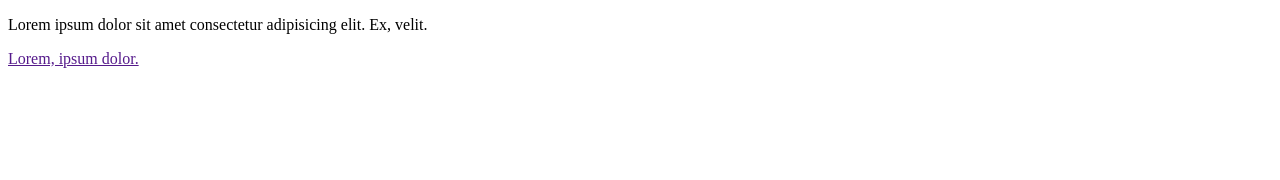
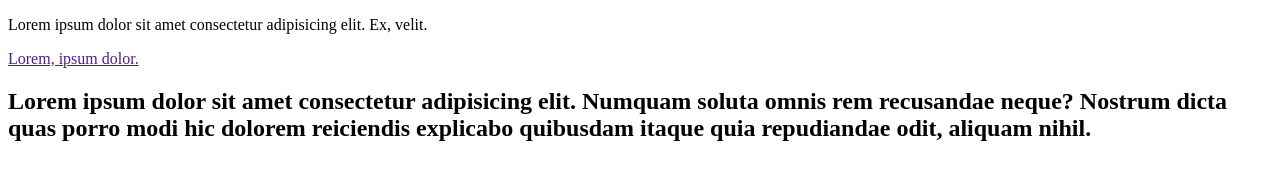
Before and after one commit to cristianvernal/git-prueba, a plain HTML site: page index.html in a window 1280 px wide. Drawn offline with Linux system fonts and the light colour scheme.

Commit message:
agregado h2

```diff
--- a/index.html
+++ b/index.html
@@ -9,5 +9,6 @@
 <body>
     <p>Lorem ipsum dolor sit amet consectetur adipisicing elit. Ex, velit.</p>
     <a href=""> Lorem, ipsum dolor.</a>
+    <h2>Lorem ipsum dolor sit amet consectetur adipisicing elit. Numquam soluta omnis rem recusandae neque? Nostrum dicta quas porro modi hic dolorem reiciendis explicabo quibusdam itaque quia repudiandae odit, aliquam nihil.</h2>
 </body>
 </html>
```
